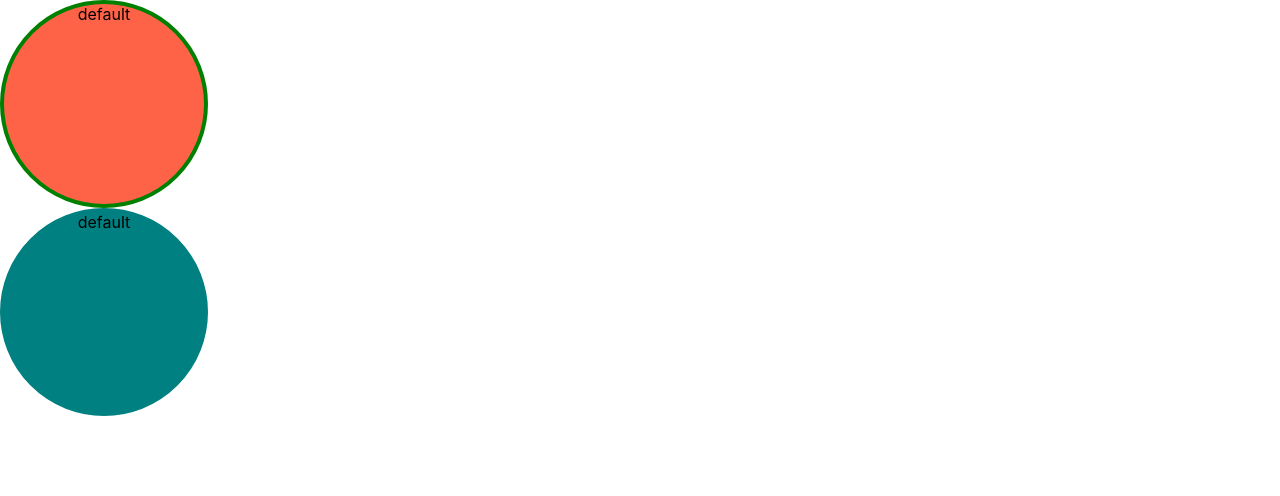
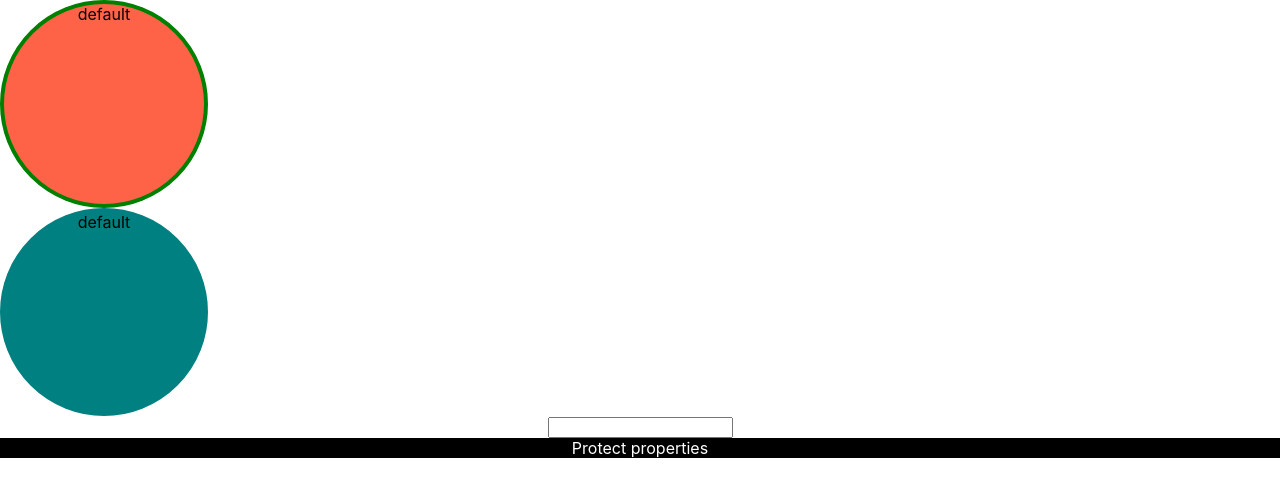
Before and after one commit to rae-han/lecture-react-masterclass, a React (Create React App) app: page / in a window 1280 px wide. Shown: the top 496 px of the page. Built offline with nearby package versions, Linux system fonts and the light colour scheme.

Commit message:
add: Form과 Theme 추가하다

```diff
--- a/src/App.tsx
+++ b/src/App.tsx
@@ -1,12 +1,16 @@
 import React from 'react';
 import './App.css';
 import StyledComponentTS from "./components/StyledComponentTS";
+import Forms from "./components/Forms";
+import Theme from "./components/Theme";
 
 function App() {
   return (
     <div className="App">
+      {/*<StyledComponent />*/}
       <StyledComponentTS />
-      {/*<StyledComponent />*/}
+      <Forms />
+      <Theme />
     </div>
   );
 }
--- a/src/components/Forms.tsx
+++ b/src/components/Forms.tsx
@@ -1,6 +1,19 @@
+import {FormEvent, useState} from "react";
+
 const Forms = () => {
+  const [value, setValue] = useState("");
+  const onChange = (e: FormEvent<HTMLInputElement>) => {
+    setValue(e.currentTarget.value)
+  }
+
+  const onSubmit = (e: FormEvent<HTMLFormElement>) => {
+    e.preventDefault();
+  }
+
   return (
-
+    <form onSubmit={onSubmit}>
+      <input value={value} onChange={onChange} />
+    </form>
   )
 }
 
--- a/src/components/StyledComponent.tsx
+++ b/src/components/StyledComponent.tsx
@@ -2,6 +2,7 @@ import styled, {keyframes} from 'styled-components'
 
 const Container = styled.div`
   display: flex;
+  background-color: ${props => props.theme.bgColor};
 `;
 
 const Box = styled.div`
@@ -65,7 +66,7 @@ const Wrap = styled.div`
 `;
 
 const Title = styled.h1`
-  background-color: ${props => props.theme.backgroundColor};
+  background-color: ${props => props.theme.bgColor};
   color: ${props => props.theme.textColor};
 `;
 
--- /dev/null
+++ b/src/components/Theme.tsx
@@ -0,0 +1,19 @@
+import styled from "styled-components";
+
+const Container = styled.div`
+  background-color: ${props => props.theme.bgColor};
+
+  span {
+    color: ${props => props.theme.textColor}
+  }
+`;
+
+const Theme = () => {
+  return (
+    <Container>
+      <span>Protect properties</span>
+    </Container>
+  )
+}
+
+export default Theme;
--- a/src/index.tsx
+++ b/src/index.tsx
@@ -3,23 +3,14 @@ import ReactDOM from 'react-dom/client';
 import './index.css';
 import App from './App';
 import {ThemeProvider} from "styled-components";
-
-const darkMode = {
-  textColor: 'whitesmoke',
-  backgroundColor: '#111',
-}
-
-const lightMode = {
-  textColor: '#111',
-  backgroundColor: 'whitesmoke',
-}
+import {darkTheme, lightTheme} from "./styles/theme";
 
 const root = ReactDOM.createRoot(
   document.getElementById('root') as HTMLElement
 );
 root.render(
   <React.StrictMode>
-    <ThemeProvider theme={darkMode}>
+    <ThemeProvider theme={darkTheme}>
       <App />
     </ThemeProvider>
   </React.StrictMode>
--- /dev/null
+++ b/src/styles/theme.ts
@@ -0,0 +1,11 @@
+import {DefaultTheme} from "styled-components";
+
+export const lightTheme: DefaultTheme = {
+  bgColor: "white",
+  textColor: "black",
+}
+
+export const darkTheme: DefaultTheme = {
+  bgColor: "black",
+  textColor: "white",
+}
```
Also changed, not shown: src/typings/styled.d.ts (added, +18 -0 lines).
